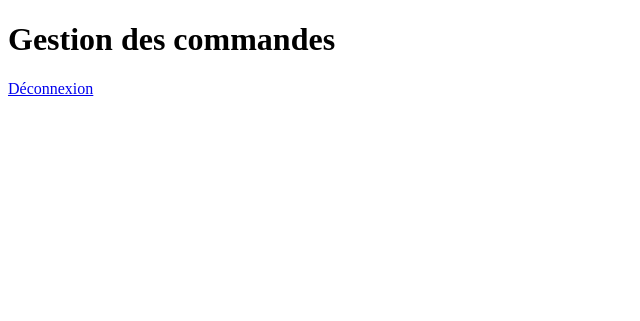
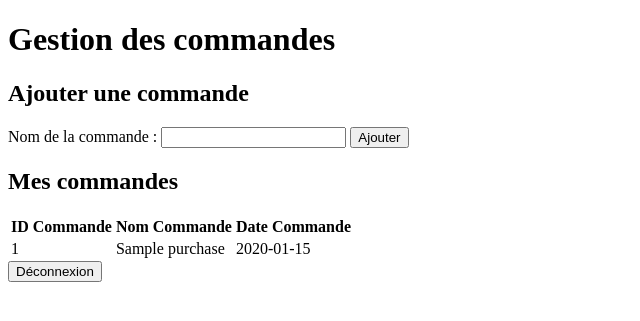
Before and after one commit to maureencfr/TP2-CAR, a Spring app: template src/main/resources/templates/user.html in a window 1280 px wide. Shown: the top 321 px of the page, without its empty margins (0-640 px from the left). Run offline with Thymeleaf, Linux system fonts and the light colour scheme; the template is opened without the code that fills it: most values are stand-ins (such as "Sample title", 1, 10 or a date in 2020); data that the repository does not hold is empty.

Commit message:
Amélioration et gestion des commandes, problème étant que suite à une déco puis une reconnexion les commandes sont perdues

```diff
--- a/src/main/java/com/commandes/gestionCommandes/repository/AccountEntity.java
+++ b/src/main/java/com/commandes/gestionCommandes/repository/account/AccountEntity.java
@@ -1,4 +1,4 @@
-package com.commandes.gestionCommandes.repository;
+package com.commandes.gestionCommandes.repository.account;
 
 import jakarta.persistence.*;
 
@@ -20,7 +20,7 @@ public class AccountEntity {
 
     @Id
     @GeneratedValue(strategy = GenerationType.IDENTITY)
-    private long id;
+    private long accountId;
 
     public AccountEntity() {}
 
--- a/src/main/java/com/commandes/gestionCommandes/repository/AccountRepository.java
+++ b/src/main/java/com/commandes/gestionCommandes/repository/account/AccountRepository.java
@@ -1,4 +1,4 @@
-package com.commandes.gestionCommandes.repository;
+package com.commandes.gestionCommandes.repository.account;
 
 import org.springframework.data.repository.CrudRepository;
 import org.springframework.stereotype.Repository;
--- a/src/main/java/com/commandes/gestionCommandes/repository/AccountRepositoryService.java
+++ b/src/main/java/com/commandes/gestionCommandes/repository/account/AccountRepositoryService.java
@@ -1,4 +1,4 @@
-package com.commandes.gestionCommandes.repository;
+package com.commandes.gestionCommandes.repository.account;
 
 import org.springframework.stereotype.Service;
 
--- a/src/main/resources/templates/user.html
+++ b/src/main/resources/templates/user.html
@@ -1,12 +1,40 @@
 <!DOCTYPE html>
-<html lang="en">
+<html lang="fr" xmlns:th="http://www.thymeleaf.org">
 <head>
     <meta charset="UTF-8">
-    <title>Gestion</title>
+    <title>Gestion des commandes</title>
 </head>
 <body>
 <h1>Gestion des commandes</h1>
-<a href="/store/home">Déconnexion</a>
 
+<h2>Ajouter une commande</h2>
+<form action="/user" method="post">
+    Nom de la commande : <input type="text" name="name" required>
+    <input type="submit" value="Ajouter">
+</form>
+
+<h2>Mes commandes</h2>
+<table>
+    <thead>
+    <tr>
+        <th>ID Commande</th>
+        <th>Nom Commande</th>
+        <th>Date Commande</th>
+    </tr>
+    </thead>
+    <tbody>
+    <tr th:each="purchase : ${purchases}">
+        <td th:text="${purchase.purchaseId}"></td>
+        <td th:text="${purchase.name}"></td>
+        <td th:text="${purchase.datePurchase}"></td>
+    </tr>
+    </tbody>
+</table>
+
+
+
+<form action="/user/logout" method="post">
+    <button type="submit">Déconnexion</button>
+</form>
 </body>
 </html>
```
Also changed, not shown: src/main/java/com/commandes/gestionCommandes/controller/LoginController.java (+5 -4 lines), src/main/java/com/commandes/gestionCommandes/controller/UserController.java (+2 -8 lines), src/main/java/com/commandes/gestionCommandes/service/FormularLoginService.java (+7 -4 lines).
